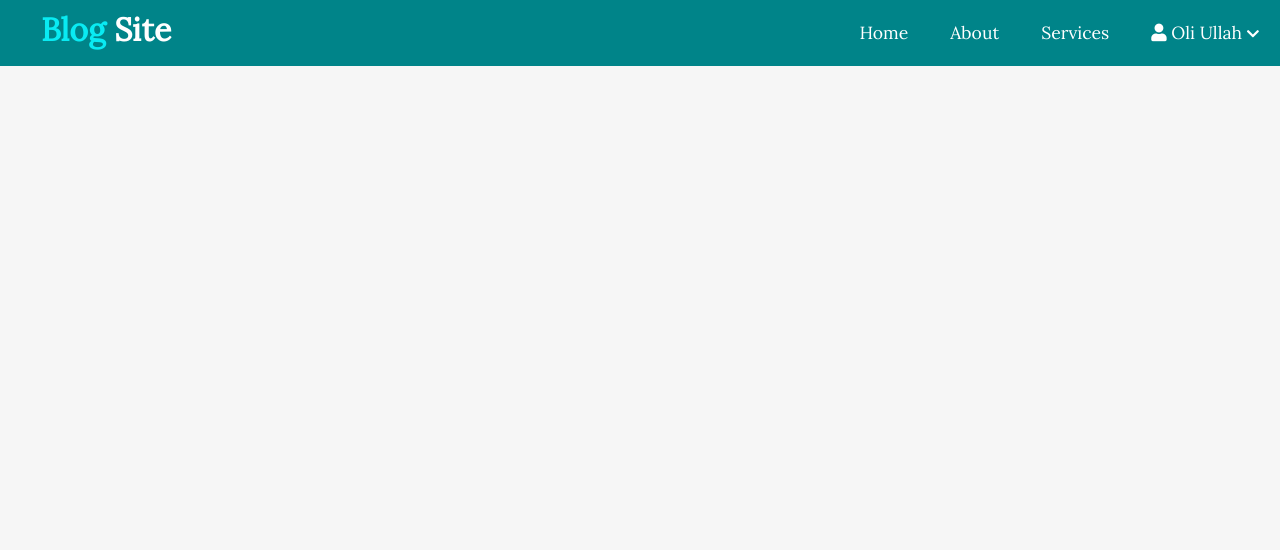
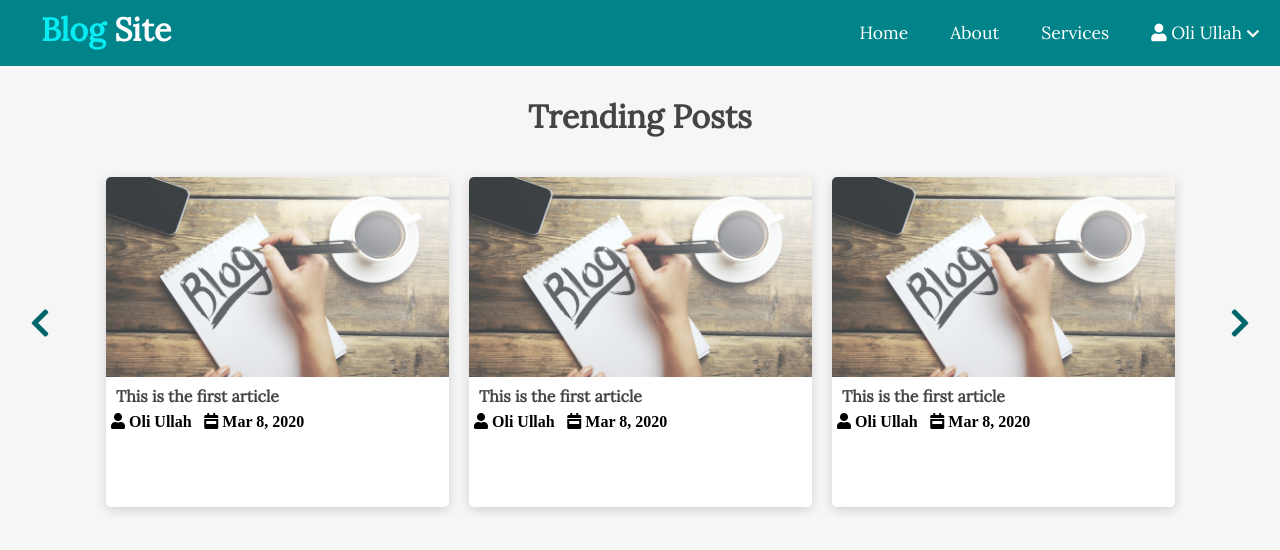
Before and after one commit to oliullahjewel96/BlogSite, a plain HTML site: page nav.html in a window 1280 px wide. Drawn offline with nearby package versions, Linux system fonts and the light colour scheme.

Commit message:
Implemented Carousel slider in html.

```diff
--- a/nav.html
+++ b/nav.html
@@ -37,5 +37,73 @@
             </li>
           </ul>
       </header>
+
+      <div class="page-wrapper">
+          <div class="post-slider">
+              <h1 class="slider-title">Trending Posts</h1>
+              <i class="fas fa-chevron-left prev"></i>
+              <i class="fas fa-chevron-right next"></i>
+              <div class="post-wrapper">
+
+                  <div class="post">
+                      <img src="images/blogging.jpg" class="slider-image" alt="">
+                      <div class="post-info">
+                          <h4><a href="single.htm;">This is the first article</a></h4>
+                          <i class="fas fa-user"> Oli Ullah</i>
+                          &nbsp;
+                          <i class="fa fa-calendar-week"> Mar 8, 2020</i>
+
+                      </div>
+                  </div>
+                  <div class="post">
+                      <img src="images/blogging.jpg" class="slider-image" alt="">
+                      <div class="post-info">
+                          <h4><a href="single.htm;">This is the first article</a></h4>
+                          <i class="fas fa-user"> Oli Ullah</i>
+                          &nbsp;
+                          <i class="fa fa-calendar-week"> Mar 8, 2020</i>
+
+                      </div>
+                  </div>
+                  <div class="post">
+                      <img src="images/blogging.jpg" class="slider-image" alt="">
+                      <div class="post-info">
+                          <h4><a href="single.htm;">This is the first article</a></h4>
+                          <i class="fas fa-user"> Oli Ullah</i>
+                          &nbsp;
+                          <i class="fa fa-calendar-week"> Mar 8, 2020</i>
+
+                      </div>
+                  </div>
+                  <div class="post">
+                      <img src="images/blogging.jpg" class="slider-image" alt="">
+                      <div class="post-info">
+                          <h4><a href="single.htm;">This is the first article</a></h4>
+                          <i class="fas fa-user"> Oli Ullah</i>
+                          &nbsp;
+                          <i class="fa fa-calendar-week"> Mar 8, 2020</i>
+
+                      </div>
+                  </div>
+                  <div class="post">
+                      <img src="images/blogging.jpg" class="slider-image" alt="">
+                      <div class="post-info">
+                          <h4><a href="single.htm;">This is the first article</a></h4>
+                          <i class="fas fa-user"> Oli Ullah</i>
+                          &nbsp;
+                          <i class="fa fa-calendar-week"> Mar 8, 2020</i>
+
+                      </div>
+                  </div>
+
+              </div>
+          </div>
+      </div>
+
+       <script src="https://code.jquery.com/jquery-3.3.1.min.js"></script>
+
+       <script type="text/javascript" src="https://cdn.jsdelivr.net/npm/slick-carousel@1.8.1/slick/slick.min.js"></script>
+
+       <script src="js/script.js"></script>
 </body>
 </html>
```
